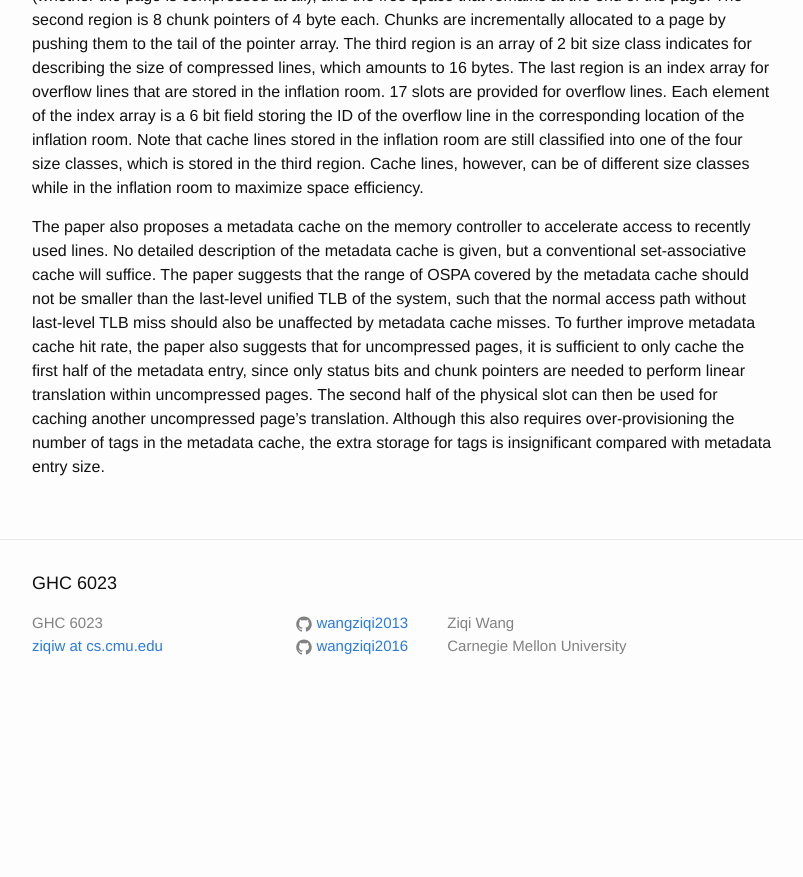
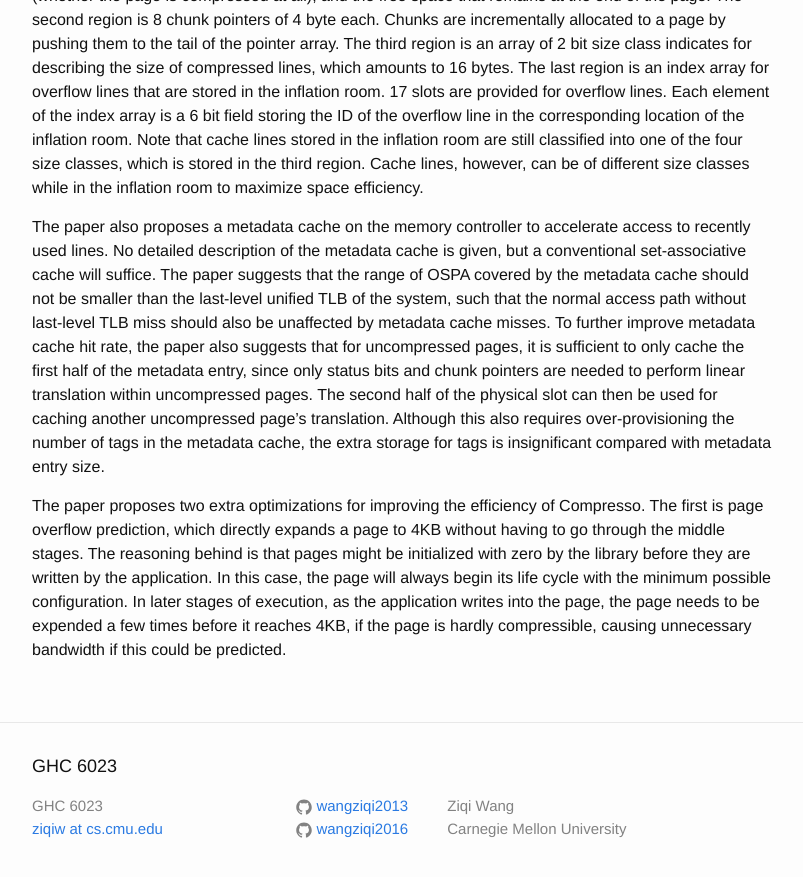
Before and after one commit to wangziqi2013/wangziqi2013.github.io, a Jekyll site: the page built from _posts/2020-07-13-compresso.markdown, in a window 1280 px wide and 900 px high, scrolled down 3145 px. Shown: the top 877 px of the window, without its empty margins (238-1041 px from the left). Built offline with Jekyll 4.4.1, drawn with Linux system fonts in a browser that asks for light colours; before the commit the page ends 3862 px from its top, so only the background shows below that.

Commit message:
Adding predictor

```diff
--- a/_posts/2020-07-13-compresso.markdown
+++ b/_posts/2020-07-13-compresso.markdown
@@ -138,3 +138,10 @@ translation within uncompressed pages.
 The second half of the physical slot can then be used for caching another uncompressed page's translation.
 Although this also requires over-provisioning the number of tags in the metadata cache, the extra storage for tags
 is insignificant compared with metadata entry size.
+
+The paper proposes two extra optimizations for improving the efficiency of Compresso. The first is page overflow prediction,
+which directly expands a page to 4KB without having to go through the middle stages. The reasoning behind is that pages
+might be initialized with zero by the library before they are written by the application. In this case, the page will
+always begin its life cycle with the minimum possible configuration. In later stages of execution, as the application
+writes into the page, the page needs to be expended a few times before it reaches 4KB, if the page is hardly compressible,
+causing unnecessary bandwidth if this could be predicted.
```
